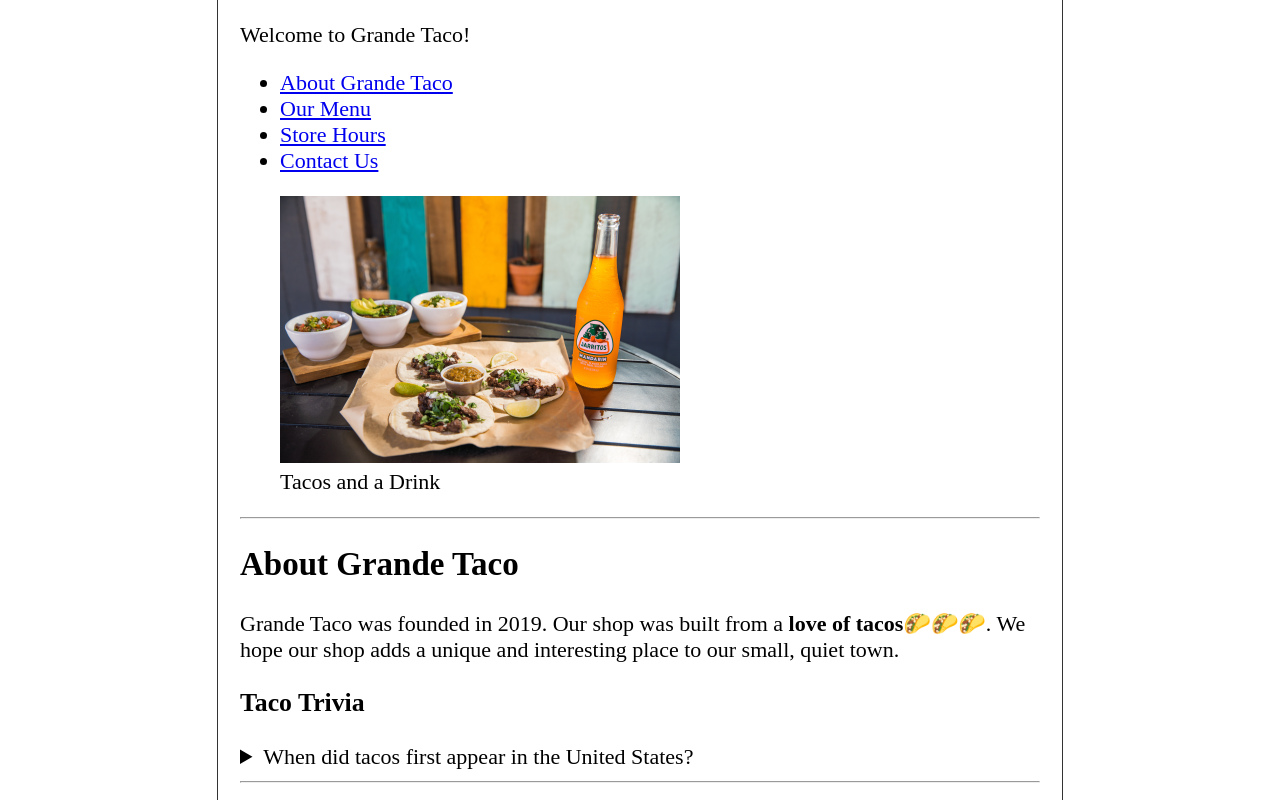
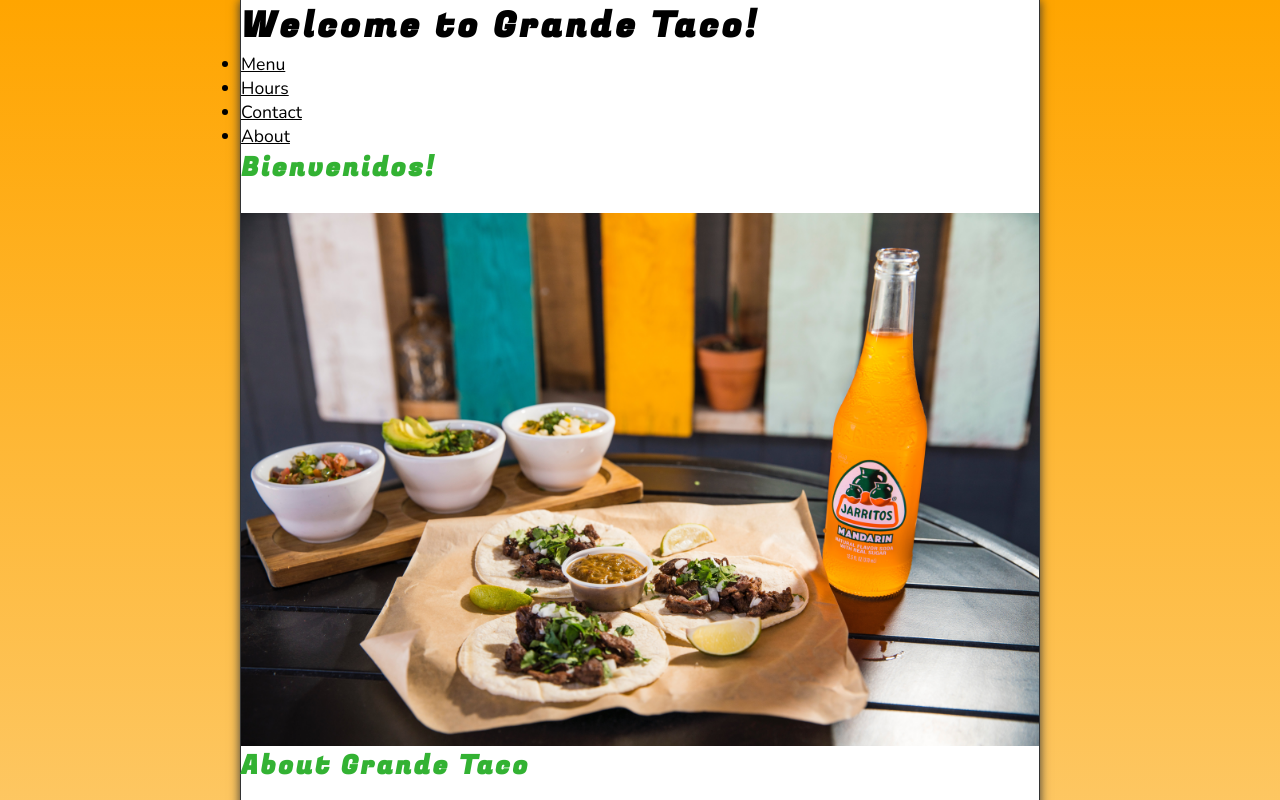
Before and after one commit to Dylan-Johnson-1/grande-taco, a plain HTML site: page index.html in a window 1280 px wide. Shown: the top 800 px of the page. Drawn offline with nearby package versions, Linux system fonts and the light colour scheme.

Commit message:
slight html page changes/wording. added css reset and general styles

```diff
--- a/css/style.css
+++ b/css/style.css
@@ -1,21 +1,113 @@
+@import url("https://fonts.googleapis.com/css2?family=Fugaz+One&family=Nunito&display=swap");
+
+/* || RESET */
+
+*,
+*::after,
+*::before {
+  margin: 0;
+  padding: 0;
+  box-sizing: border-box;
+}
+
+img {
+  display: block;
+  max-width: 100%;
+  height: auto;
+}
+
+input,
+button,
+textarea {
+  font: inherit;
+}
+
+/* || VARIABLES */
+
+:root {
+  /* FONTS */
+  --FF: "Nunito", sans-serif;
+  --FF-HEADINGS: "Fugaz One", cursive;
+  --FS: clamp(1rem, 2.2vh, 1.5rem);
+
+  /* COLORS */
+  --BGCOLOR: orange;
+  --BGCOLOR-FADE: rgb(252, 220, 160);
+  --BG-IMAGE: linear-gradient(to bottom, var(--BGCOLOR), var(--BGCOLOR-FADE));
+  --BODY-BGCOLOR: #fff;
+  --FONT-COLOR: #000;
+  --BORDER-COLOR: #333;
+  --HIGHLIGHT-COLOR: rgb(51, 178, 51);
+  --LINK-COLOR: #000;
+  --LINK-HOVER: hsla(0, 0%, 0%, 0.6);
+  --LINK-ACTIVE: orange;
+
+  /* BORDERS */
+  --BORDERS: 1px solid var(--BORDER-COLOR);
+}
+
+/* || UTILITY CLASSES */
+
+.offscreen {
+  position: absolute;
+  left: -9999px;
+}
+
+.no-wrap {
+  white-space: nowrap;
+}
+
+.center {
+  text-align: center;
+}
+
+/* || GENERAL STYLES */
+
 html {
-  font-size: 22px;
+  scroll-behavior: smooth;
+  font-size: var(--FS);
+  font-family: var(--FF);
+  background-color: var(--BGCOLOR);
+  background-image: var(--BG-IMAGE);
 }
 
 body {
+  background-color: var(--BODY-BGCOLOR);
+  color: var(--FONT-COLOR);
   min-height: 100vh;
   max-width: 800px;
   margin: 0 auto;
-  padding: 1rem;
-  border-left: 1px solid #333;
-  border-right: 1px solid #333;
+  border-left: var(--BORDERS);
+  border-right: var(--BORDERS);
+  box-shadow: 0 0 10px var(--BORDER-COLOR);
 }
 
-th,
-td,
-caption {
-  border: 1px solid #333;
-  font-family: "Courier New", Courier, monospace;
-  border-collapse: separate;
-  padding: 0.5rem;
+h1,
+h2,
+h3 {
+  font-family: var(--FF-HEADINGS);
+  letter-spacing: 0.1em;
 }
+
+h2,
+h3 {
+  margin-bottom: 1em;
+  color: var(--HIGHLIGHT-COLOR);
+}
+
+p {
+  line-height: 1.5;
+}
+
+a:any-link {
+  color: var(--LINK-COLOR);
+}
+
+a:hover,
+a:focus-visible {
+  color: var(--LINK-HOVER);
+}
+
+a:active {
+  color: var(--LINK-ACTIVE);
+}
--- a/index.html
+++ b/index.html
@@ -2,40 +2,43 @@
 <html lang="en">
   <head>
     <meta charset="UTF-8" />
+    <meta name="viewport" content="width=device-width, initial-scale=1.0" />
+    <meta http-equiv="X-UA-Compatible" content="IE=edge" />
     <meta name="author" content="Dylan Johnson" />
     <meta
       name="description"
       content="This is the official website for Grande Taco."
     />
     <title>Grande Taco</title>
-    <meta name="viewport" content="width=device-width, initial-scale=1.0" />
     <link rel="stylesheet" href="css/style.css" />
     <link rel="icon" href="favicon.ico" type="image/x-icon" />
     <title>Document</title>
   </head>
   <body>
-    <header>
-      Welcome to Grande Taco!
-      <nav>
-        <ul>
-          <li><a href="#about">About Grande Taco</a></li>
-          <li><a href="#menu">Our Menu</a></li>
-          <li><a href="hours.html">Store Hours</a></li>
-          <li><a href="contact.html">Contact Us</a></li>
+    <header class="header">
+      <h1 class="header__h1">Welcome to Grande Taco!</h1>
+      <nav class="header__nav">
+        <ul class="header__ul">
+          <li><a href="#menu">Menu</a></li>
+          <li><a href="hours.html">Hours</a></li>
+          <li><a href="contact.html">Contact</a></li>
+          <li><a href="about.html">About</a></li>
         </ul>
       </nav>
+    </header>
+    <section class="hero">
+      <h2 class="hero__h2">Bienvenidos!</h2>
       <figure>
         <img
-          src="img/tacos_and_drink_400x267.png"
+          src="img/tacos_and_drink_1000x667.png"
           alt="Tacos and a Drink"
           title="We love tacos!"
-          width="400"
-          height="267"
+          width="1000"
+          height="667"
         />
-        <figcaption>Tacos and a Drink</figcaption>
+        <figcaption class="offscreen">Tacos and a Drink</figcaption>
       </figure>
-    </header>
-    <hr />
+    </section>
     <main>
       <article id="about">
         <h2>About Grande Taco</h2>
```
Also changed, not shown: about.html (added, +38 -0 lines), contact.html (+18 -14 lines), hours.html (+17 -14 lines).
